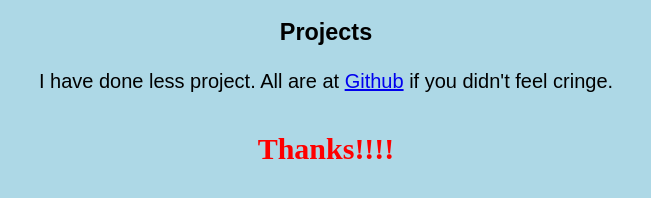
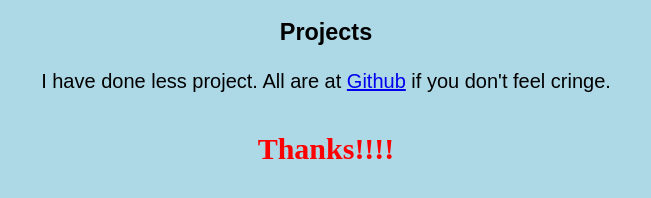
Before and after one commit to BibekRai44/bibekrai44.github.io, a plain HTML site: page index.html in a window 1280 px wide. Shown: the part 730-928 px from the top of the page, 314-965 px from the left. Drawn offline with Linux system fonts and the light colour scheme.

Commit message:
Little changes

```diff
--- a/index.html
+++ b/index.html
@@ -37,7 +37,7 @@
 	<section>
 		<h3>Projects</h3>
 		<p>I have done less project. All are at <a href="https://github.com/Bibekkun?tab=repositories">Github</a> if you
-		didn't feel cringe.</p>
+		don't feel cringe.</p>
 	</section>
 	<h4>Thanks!!!!</h4>
 </body>
```
